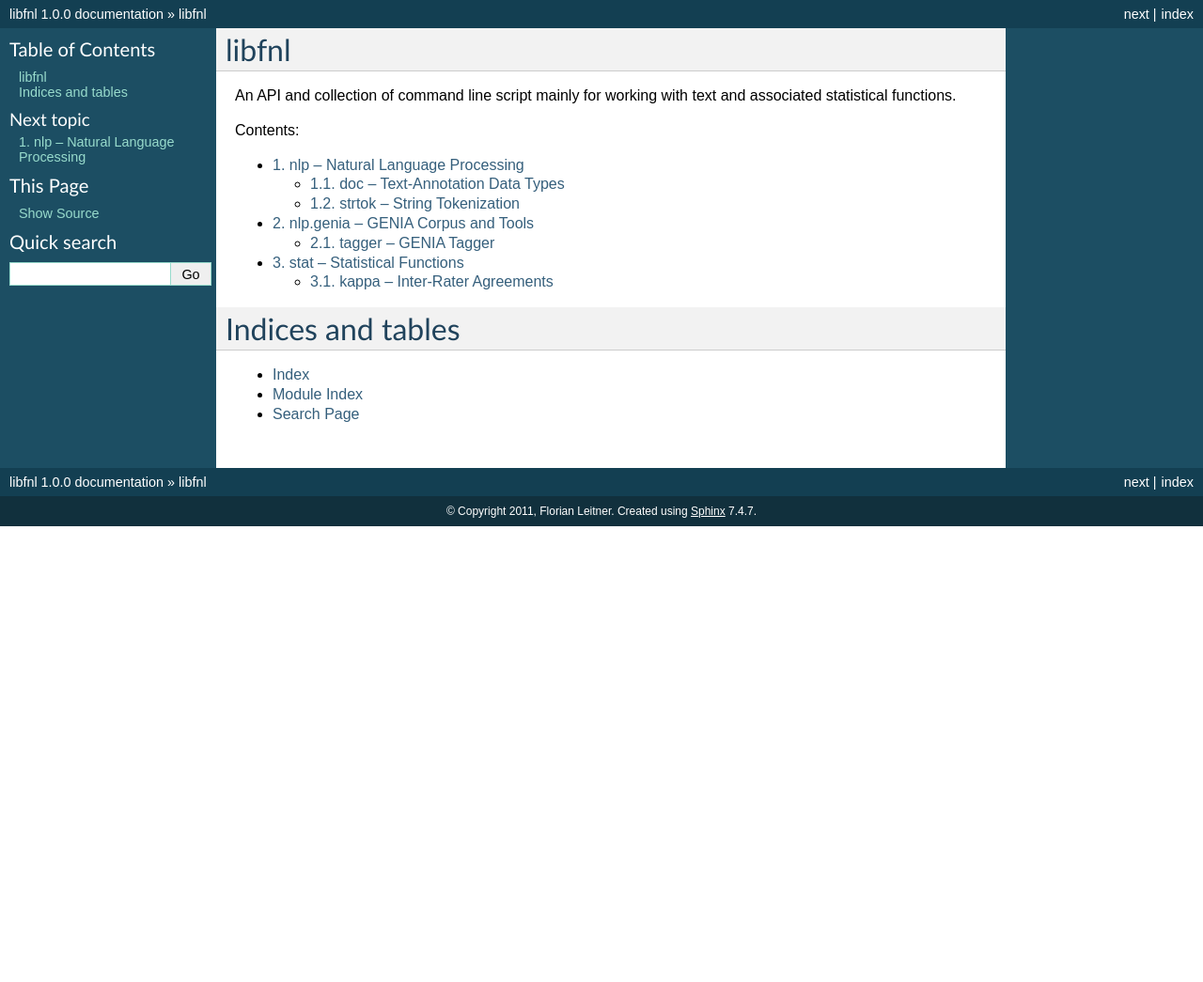
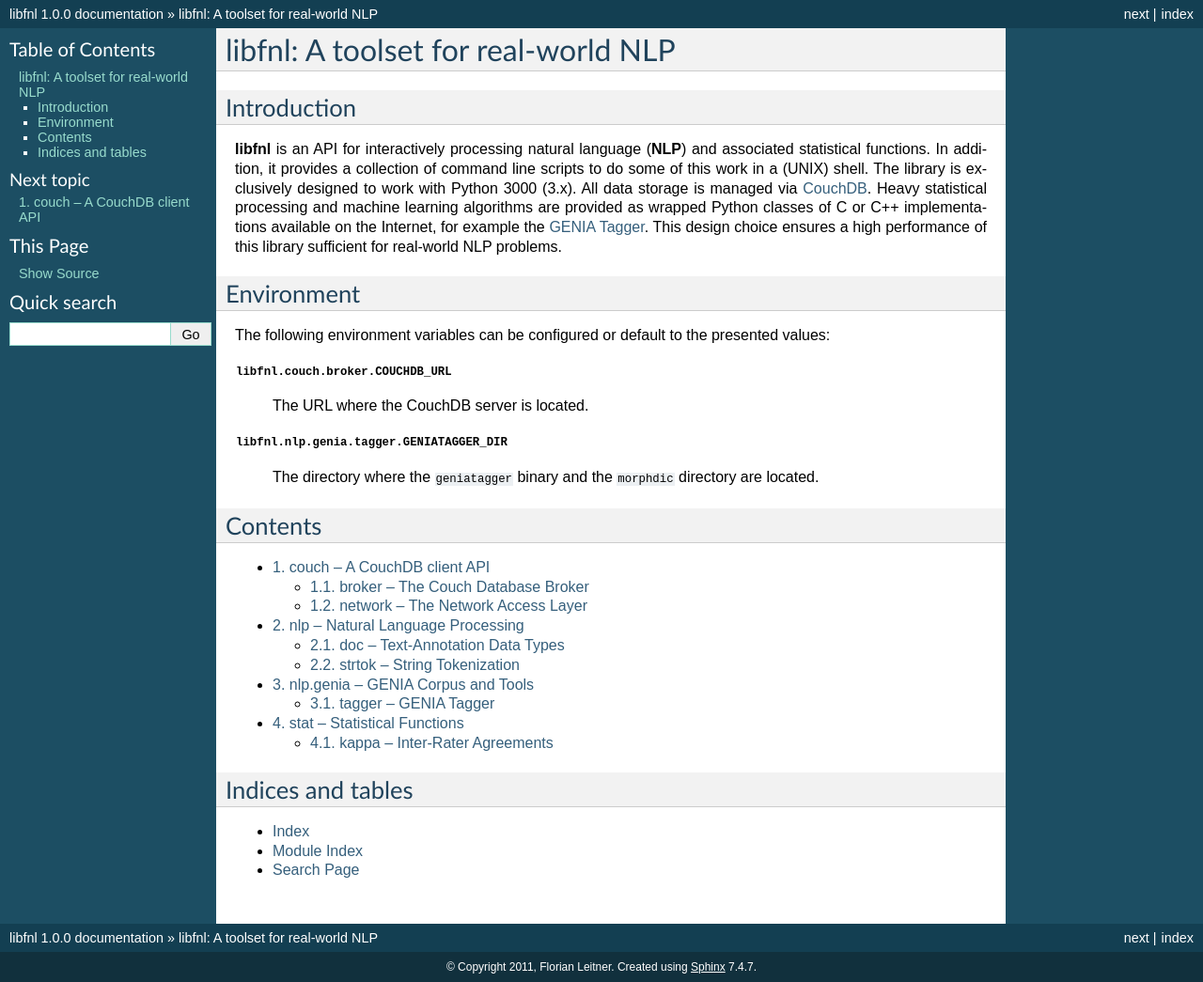
Before and after one commit to fnl/libfnl, a Sphinx documentation site: the page built from doc/index.rst, in a window 1280 px wide. Shown: the whole page at 94% size. Built offline with Sphinx 7.4.7, drawn with Linux system fonts in a browser that asks for light colours; formulas are drawn with MathJax 3; before the commit the page ends 900 px from its top, so only the background shows below that.

Commit message:
documentation updates

```diff
--- a/doc/conf.py
+++ b/doc/conf.py
@@ -31,7 +31,7 @@ if not hasattr(sphinx.jinja2glue.idgen, "next"):
 
 # Add any Sphinx extension module names here, as strings. They can be extensions
 # coming with Sphinx (named 'sphinx.ext.*') or your custom ones.
-extensions = ['sphinx.ext.autodoc', 'sphinx.ext.intersphinx', 'sphinx.ext.pngmath', 'sphinx.ext.viewcode']
+extensions = ['sphinx.ext.autodoc', 'sphinx.ext.intersphinx', 'sphinx.ext.pngmath', 'sphinx.ext.viewcode', 'sphinx.ext.doctest']
 
 # Add any paths that contain templates here, relative to this directory.
 templates_path = ['_templates']
@@ -90,7 +90,7 @@ exclude_patterns = ['_build']
 pygments_style = 'sphinx'
 
 # A list of ignored prefixes for module index sorting.
-#modindex_common_prefix = []
+modindex_common_prefix = ['libfnl.']
 
 
 # -- Options for HTML output ---------------------------------------------------
@@ -248,6 +248,6 @@ texinfo_documents = [
 # Example configuration for intersphinx: refer to the Python standard library.
 intersphinx_mapping = {'python': ('http://docs.python.org/py3k', None)}
 
-# -- Options for autodoc ------
+# -- Options for autodoc -------------------------------------------------------
 
 autoclass_content = "both"
--- a/doc/index.rst
+++ b/doc/index.rst
@@ -3,18 +3,48 @@
    You can adapt this file completely to your liking, but it should at least
    contain the root `toctree` directive.
 
-libfnl
-======
+####################################
+libfnl: A toolset for real-world NLP
+####################################
 
-An API and collection of command line script mainly for working with text and
-associated statistical functions.
+Introduction
+============
 
-Contents:
+**libfnl** is an API for interactively processing natural language (**NLP**)
+and associated statistical functions. In addition, it provides a collection of
+command line scripts to do some of this work in a (UNIX) shell. The library
+is exclusively designed to work with Python 3000 (3.x). All data storage is
+managed via CouchDB_. Heavy statistical processing and machine learning
+algorithms are provided as wrapped Python classes of C or C++ implementations
+available on the Internet, for example the GENIA_ Tagger_. This design choice
+ensures a high performance of this library sufficient for real-world NLP
+problems.
+
+.. _CouchDB: http://couch.apache.org
+.. _GENIA: http://www-tsujii.is.s.u-tokyo.ac.jp/GENIA/home/wiki.cgi
+.. _Tagger: http://www-tsujii.is.s.u-tokyo.ac.jp/GENIA/tagger/
+
+Environment
+===========
+
+The following environment variables can be configured or default to the presented values:
+
+:py:data:`libfnl.couch.broker.COUCHDB_URL`
+
+    The URL where the CouchDB server is located.
+
+:py:data:`libfnl.nlp.genia.tagger.GENIATAGGER_DIR`
+
+    The directory where the ``geniatagger`` binary and the ``morphdic`` directory are located.
+
+Contents
+========
 
 .. toctree::
    :numbered:
    :maxdepth: 2
 
+   couch
    nlp
    nlp/genia
    stat
```
Also changed, not shown: doc/nlp.rst (+53 -4 lines), doc/nlp/genia.rst (+29 -20 lines).
